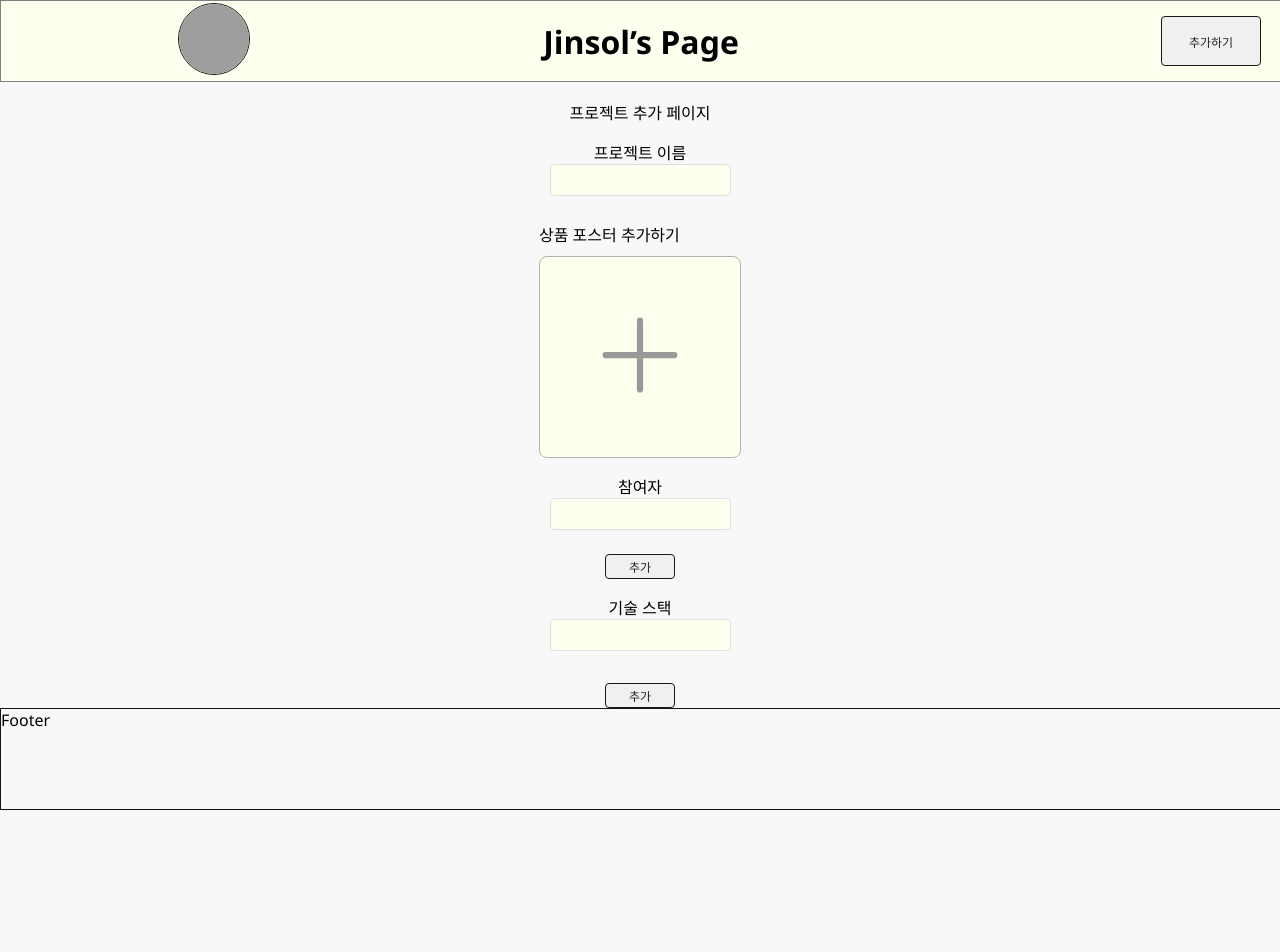
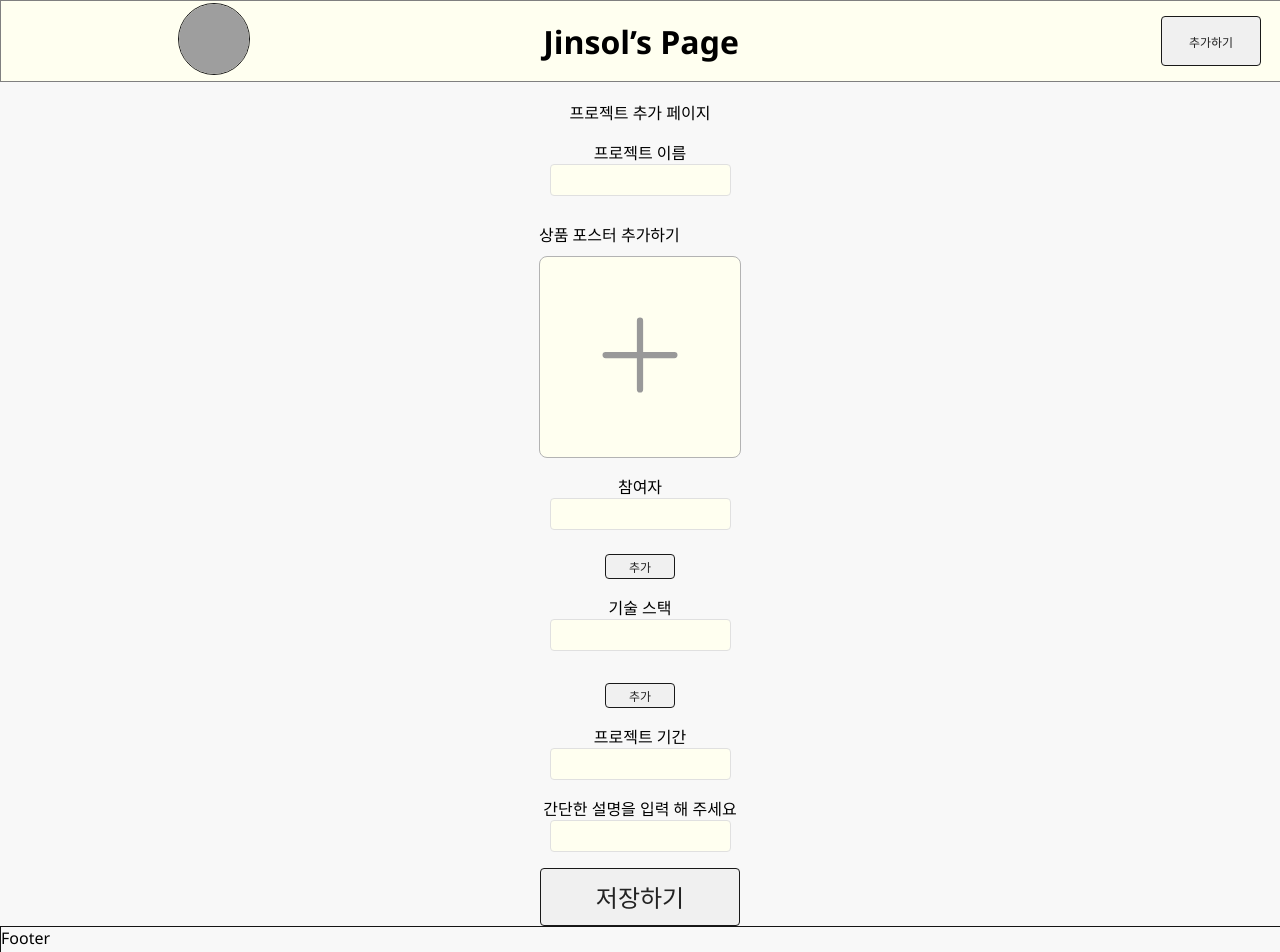
Before and after one commit to ijimlnosk/sol-site, a React (Vite) app in the folder sol-page/: page /addProject in a window 1280 px wide. Shown: the top 952 px of the page. Before the commit the page ends 810 px from the top, so only its background shows below. Built offline with nearby package versions, Linux system fonts and the light colour scheme; sample sign-in values are in the browser's storage; grey boxes are pictures that could not be loaded.

Commit message:
addProject.jsx test중

```diff
--- a/sol-page/src/components/layout/header.jsx
+++ b/sol-page/src/components/layout/header.jsx
@@ -57,6 +57,7 @@ const Wrapper = styled.div`
     top: 0;
     border: 1px solid ${colors.GRAY.mediumDarkGray};
     background-color: ${colors.WHITE.cream};
+    z-index: 999;
 `;
 
 const LogoBox = styled.div`
--- a/sol-page/src/libs/axios/projects.js
+++ b/sol-page/src/libs/axios/projects.js
@@ -3,7 +3,7 @@ import { axiosInstance } from "./axios-instance";
 // 프로젝트 생성
 export const createProject = async (projectData) => {
     try {
-        const response = await axiosInstance.post("/proejcts", projectData);
+        const response = await axiosInstance.post("/projects", projectData);
         return response.data;
     } catch (error) {
         console.error("프로젝트 생성 오류: ", error);
--- a/sol-page/src/page/addProject.jsx
+++ b/sol-page/src/page/addProject.jsx
@@ -54,17 +54,23 @@ const AddProject = () => {
 
             // 프로젝트 생성 성공 후 ID를 사용하여 참여자와 기술 스택 추가
             const projectId = createdProject.id;
+            console.log(projectId, "projectId");
             if (projectId) {
                 await Promise.all([
                     addProjectMembers(projectId, participants),
                     addProjectSkills(projectId, skills),
                 ]);
+                console.log(participants, "participantName");
+                console.log(skills, "skillName");
                 console.log("Members and skills added to tje project");
             }
         } catch (error) {
             console.error("프로젝트 생성 실패: ", error);
         }
     };
+
+    console.log(participants, "participantName");
+    console.log(skills, "skillName");
 
     const addParticipant = (name, state, setState, fieldName) => {
         if (name) {
@@ -189,6 +195,38 @@ const AddProject = () => {
                     >
                         추가
                     </Button>
+
+                    <Spacer width={spacing.medium} height={spacing.medium} />
+
+                    <Input
+                        theme={"creamWhite"}
+                        size={"small"}
+                        title="프로젝트 기간"
+                        type="text"
+                        register={register}
+                        registerKey="period"
+                        errors={errors}
+                    />
+                    <Spacer width={spacing.medium} height={spacing.medium} />
+
+                    <Input
+                        theme={"creamWhite"}
+                        size={"small"}
+                        title="간단한 설명을 입력 해 주세요"
+                        type="text"
+                        register={register}
+                        registerKey="content"
+                        errors={errors}
+                    />
+                    <Spacer width={spacing.medium} height={spacing.medium} />
+
+                    <Button
+                        type={"submit"}
+                        size={"medium"}
+                        theme={"firstTheme"}
+                    >
+                        저장하기
+                    </Button>
                 </AppProjectBox>
             </Wrapper>
         </Box>
--- a/sol-page/src/routers/admin-router.jsx
+++ b/sol-page/src/routers/admin-router.jsx
@@ -11,7 +11,7 @@ const AdminRoute = () => {
     useEffect(() => {
         if (!sessionToken) {
             navigate("/signin");
-            // navigate("");
+            // navigate("/");
         } else {
             if (location.pathname === "/signin") {
                 navigate("/");
```
